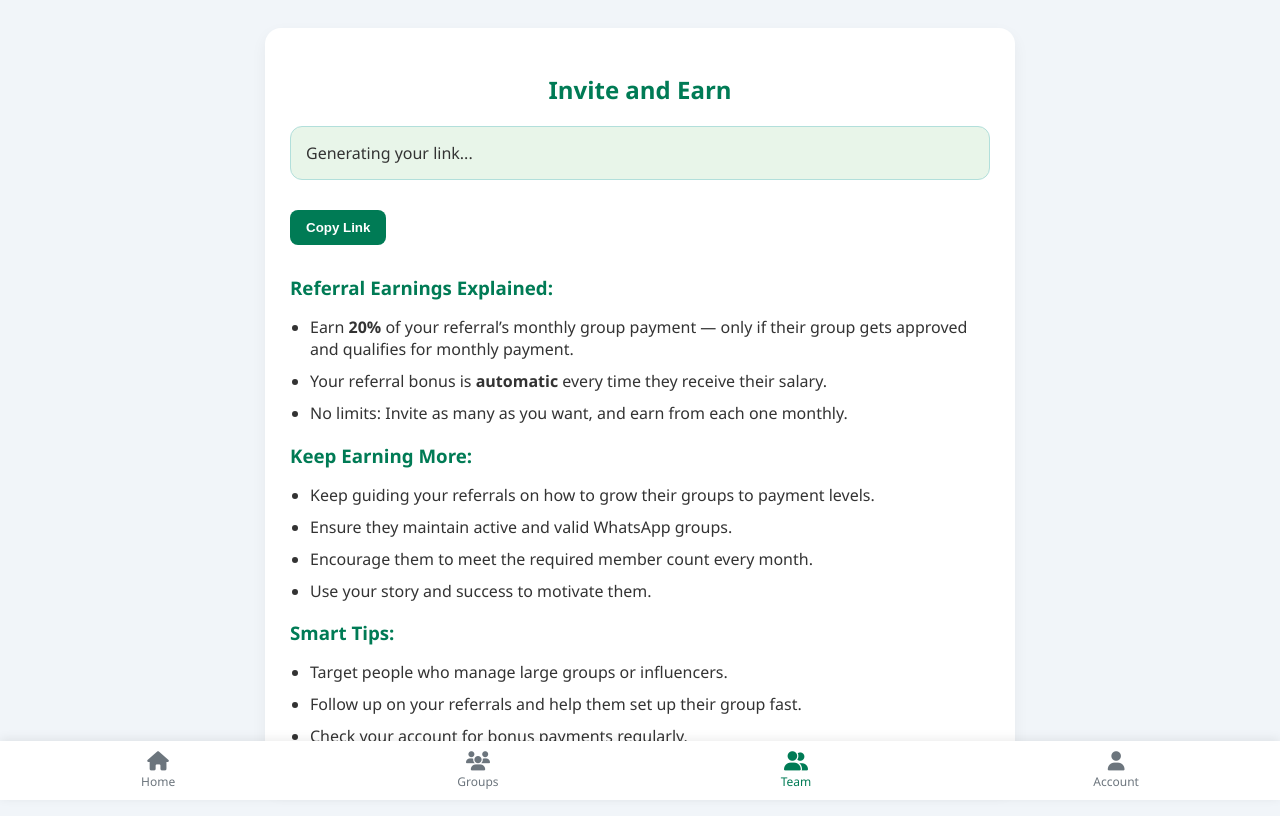
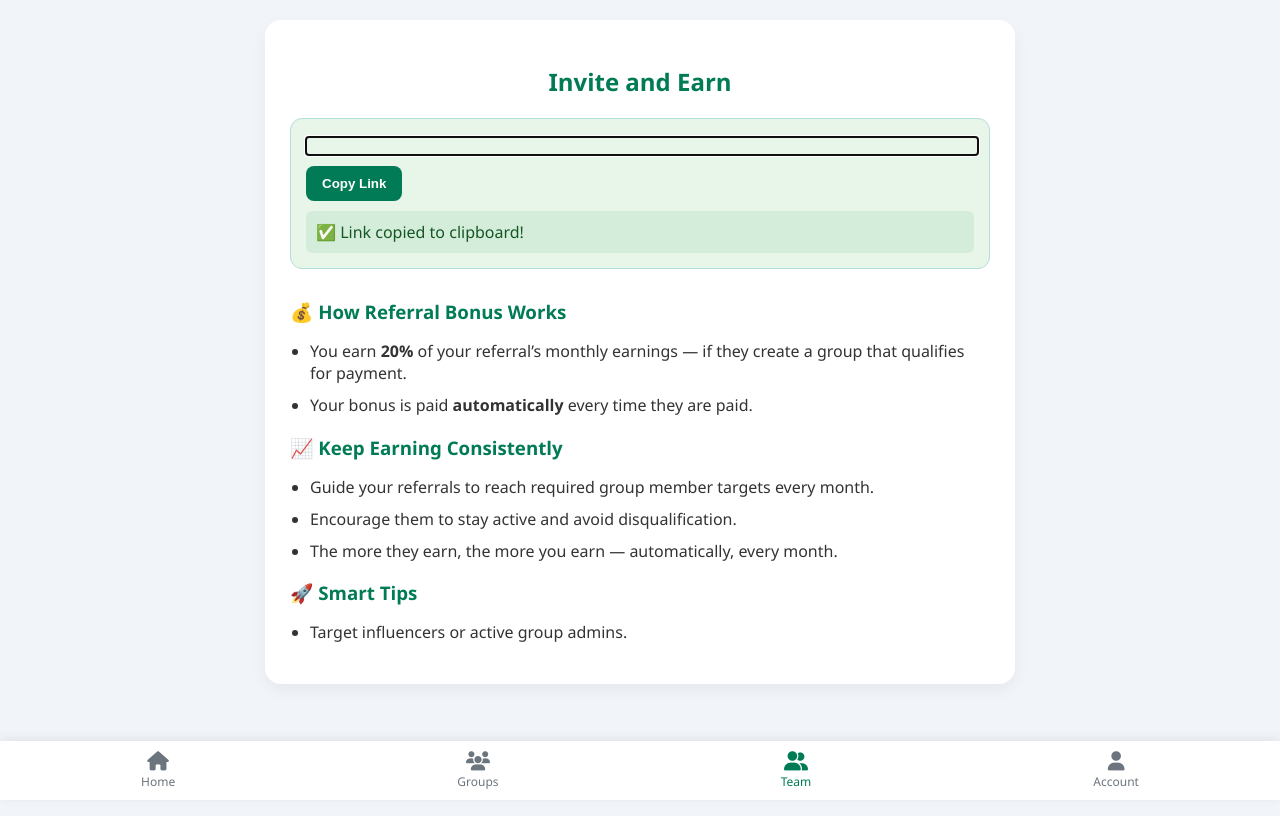
Before and after one commit to Byamukama1/GROUPFILL, a plain HTML site: page team.html in a window 1280 px wide. Both pictures are taken after a click on the button "Copy Link". Drawn offline with Linux system fonts and the light colour scheme; no server answers.

Commit message:
Update team.html

```diff
--- a/team.html
+++ b/team.html
@@ -9,6 +9,7 @@
     body {
       font-family: 'Segoe UI', sans-serif;
       background: #f1f5f9;
+      margin: 0;
       padding: 20px;
       color: #333;
     }
@@ -31,7 +32,13 @@
       padding: 15px;
       border-radius: 12px;
       margin: 20px 0;
-      word-break: break-all;
+    }
+    .referral-input {
+      width: 100%;
+      border: none;
+      background: transparent;
+      font-size: 14px;
+      color: #007B55;
     }
     .copy-btn {
       margin-top: 10px;
@@ -42,6 +49,14 @@
       border-radius: 8px;
       cursor: pointer;
       font-weight: bold;
+    }
+    .success {
+      background-color: #d4edda;
+      color: #155724;
+      padding: 10px;
+      margin-top: 10px;
+      border-radius: 6px;
+      display: none;
     }
     .guidelines {
       margin-top: 30px;
@@ -55,14 +70,6 @@
     }
     .guidelines li {
       margin-bottom: 10px;
-    }
-    .success {
-      background-color: #d4edda;
-      color: #155724;
-      padding: 10px;
-      margin-top: 10px;
-      border-radius: 6px;
-      display: none;
     }
     .bottom-nav {
       position: fixed;
@@ -97,31 +104,30 @@
 <div class="container">
   <h2>Invite and Earn</h2>
 
-  <div class="referral-box" id="referralLink">Generating your link...</div>
-  <button class="copy-btn" onclick="copyLink()">Copy Link</button>
-  <div class="success" id="copyMsg">✅ Link copied to clipboard!</div>
+  <div class="referral-box">
+    <input type="text" id="referralLink" class="referral-input" readonly />
+    <button class="copy-btn" onclick="copyLink()">Copy Link</button>
+    <div class="success" id="copyMsg">✅ Link copied to clipboard!</div>
+  </div>
 
   <div class="guidelines">
-    <h3>Referral Earnings Explained:</h3>
+    <h3>💰 How Referral Bonus Works</h3>
     <ul>
-      <li>Earn <strong>20%</strong> of your referral’s monthly group payment — only if their group gets approved and qualifies for monthly payment.</li>
-      <li>Your referral bonus is <strong>automatic</strong> every time they receive their salary.</li>
-      <li>No limits: Invite as many as you want, and earn from each one monthly.</li>
+      <li>You earn <strong>20%</strong> of your referral’s monthly earnings — if they create a group that qualifies for payment.</li>
+      <li>Your bonus is paid <strong>automatically</strong> every time they are paid.</li>
     </ul>
 
-    <h3>Keep Earning More:</h3>
+    <h3>📈 Keep Earning Consistently</h3>
     <ul>
-      <li>Keep guiding your referrals on how to grow their groups to payment levels.</li>
-      <li>Ensure they maintain active and valid WhatsApp groups.</li>
-      <li>Encourage them to meet the required member count every month.</li>
-      <li>Use your story and success to motivate them.</li>
+      <li>Guide your referrals to reach required group member targets every month.</li>
+      <li>Encourage them to stay active and avoid disqualification.</li>
+      <li>The more they earn, the more you earn — automatically, every month.</li>
     </ul>
 
-    <h3>Smart Tips:</h3>
+    <h3>🚀 Smart Tips</h3>
     <ul>
-      <li>Target people who manage large groups or influencers.</li>
-      <li>Follow up on your referrals and help them set up their group fast.</li>
-      <li>Check your account for bonus payments regularly.</li>
+      <li>Target influencers or active group admins.</li>
+
     </ul>
   </div>
 </div>
@@ -129,19 +135,24 @@
 <!-- Bottom Navigation -->
 <nav class="bottom-nav">
   <a href="index.html" class="nav-item">
-    <i class="fas fa-home"></i> Home
+    <i class="fas fa-home"></i>
+    Home
   </a>
   <a href="groups.html" class="nav-item">
-    <i class="fas fa-users"></i> Groups
+    <i class="fas fa-users"></i>
+    Groups
   </a>
   <a href="team.html" class="nav-item active">
-    <i class="fas fa-user-friends"></i> Team
+    <i class="fas fa-user-friends"></i>
+    Team
   </a>
   <a href="account.html" class="nav-item">
-    <i class="fas fa-user"></i> Account
+    <i class="fas fa-user"></i>
+    Account
   </a>
 </nav>
 
+<!-- Firebase and logic -->
 <script type="module">
   import { initializeApp } from "https://www.gstatic.com/firebasejs/10.12.2/firebase-app.js";
   import { getAuth, onAuthStateChanged } from "https://www.gstatic.com/firebasejs/10.12.2/firebase-auth.js";
@@ -161,16 +172,7 @@
   const auth = getAuth(app);
   const db = getFirestore(app);
 
-  const referralLinkEl = document.getElementById("referralLink");
-
-  function copyLink() {
-    navigator.clipboard.writeText(referralLinkEl.textContent).then(() => {
-      document.getElementById("copyMsg").style.display = "block";
-      setTimeout(() => {
-        document.getElementById("copyMsg").style.display = "none";
-      }, 3000);
-    });
-  }
+  const referralInput = document.getElementById("referralLink");
 
   onAuthStateChanged(auth, async (user) => {
     if (!user) {
@@ -185,11 +187,27 @@
       const userData = snapshot.docs[0].data();
       const phone = userData.phone;
       const referralLink = `${window.location.origin}/signup.html?ref=${phone}`;
-      referralLinkEl.textContent = referralLink;
+      referralInput.value = referralLink;
     } else {
-      referralLinkEl.textContent = "Error: User not found.";
+      referralInput.value = "Error: User not found.";
     }
   });
 </script>
+
+<script>
+  function copyLink() {
+    const input = document.getElementById("referralLink");
+    input.select();
+    input.setSelectionRange(0, 99999); // For mobile
+    document.execCommand("copy");
+
+    const msg = document.getElementById("copyMsg");
+    msg.style.display = "block";
+    setTimeout(() => {
+      msg.style.display = "none";
+    }, 3000);
+  }
+</script>
+
 </body>
 </html>
```
